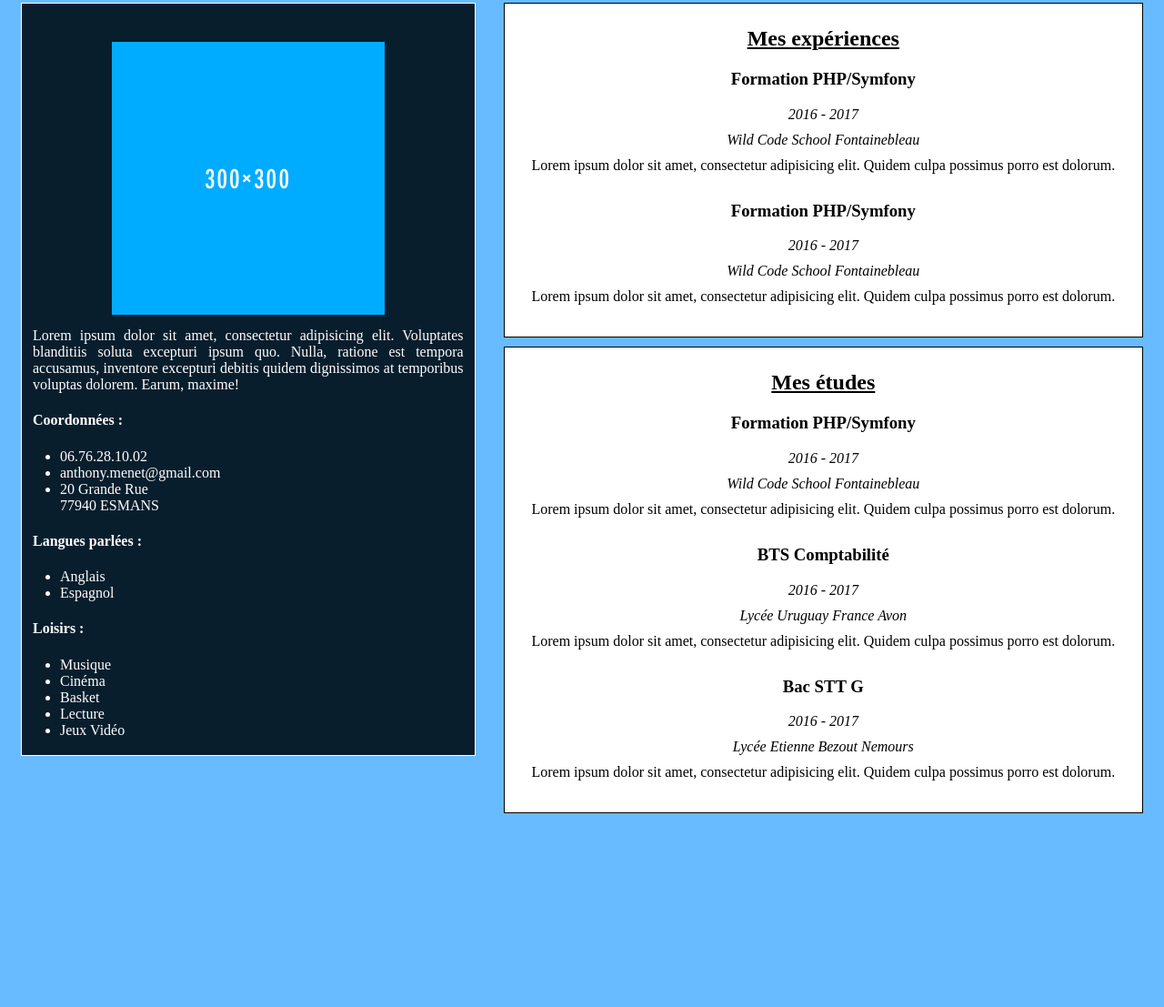
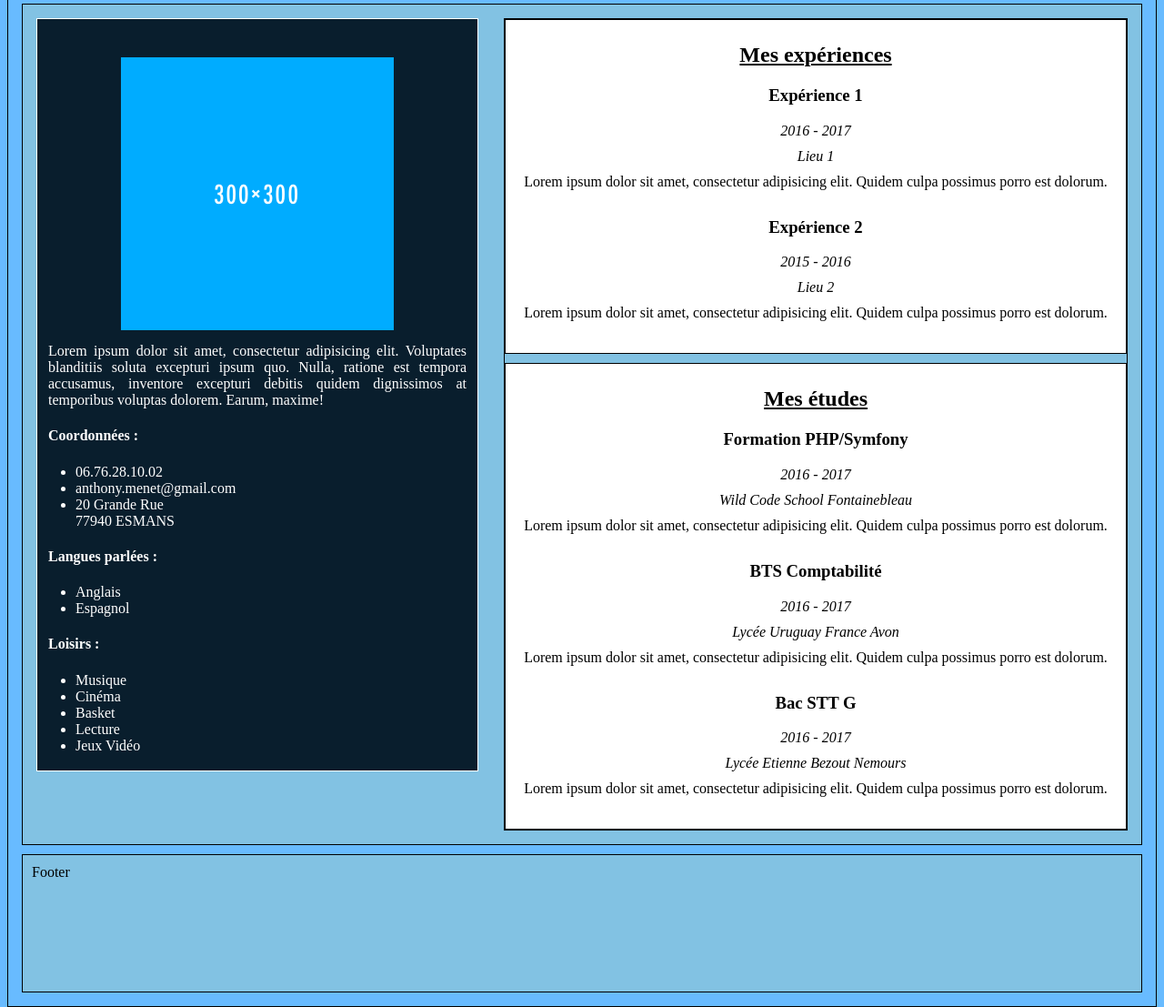
Before and after one commit to Anthooo/CVWild, a plain HTML site: page index.html in a window 1280 px wide. Shown: the part 232-1339 px from the top of the page at 91% size. Before the commit the page ends 1126 px from the top, so only its background shows below. Drawn offline with Linux system fonts and the light colour scheme.

Commit message:
last commit

```diff
--- a/index.html
+++ b/index.html
@@ -10,14 +10,15 @@
 
 <body>
 
-    <header>
+    <div id="header">
         <h1>CV d'Anthony MENET</h1>
-    </header>
+    </div>
 
-    <container>
+    <div id="container">
         <div id="left-box">
             <div class="photo">
-                <img src="images/photo.png"></div>
+                <img src="images/photo.png" alt="photo de profil">
+            </div>
             <p>Lorem ipsum dolor sit amet, consectetur adipisicing elit. Voluptates blanditiis soluta excepturi ipsum quo. Nulla, ratione est tempora accusamus, inventore excepturi debitis quidem dignissimos at temporibus voluptas dolorem. Earum, maxime!</p>
             <h4>Coordonnées :</h4>
             <ul>
@@ -44,15 +45,15 @@
             <div id="experiences-box">
                 <h2>Mes expériences</h2>
                 <div class="experience">
-                    <h3>Formation PHP/Symfony</h3>
+                    <h3>Expérience 1</h3>
                     <p class="date">2016 - 2017</p>
-                    <p class="lieu">Wild Code School Fontainebleau</p>
+                    <p class="lieu">Lieu 1</p>
                     <p class=desc>Lorem ipsum dolor sit amet, consectetur adipisicing elit. Quidem culpa possimus porro est dolorum.</p>
                 </div>
                 <div class="experience">
-                    <h3>Formation PHP/Symfony</h3>
-                    <p class="date">2016 - 2017</p>
-                    <p class="lieu">Wild Code School Fontainebleau</p>
+                    <h3>Expérience 2</h3>
+                    <p class="date">2015 - 2016</p>
+                    <p class="lieu">Lieu 2</p>
                     <p class=desc>Lorem ipsum dolor sit amet, consectetur adipisicing elit. Quidem culpa possimus porro est dolorum.</p>
                 </div>
             </div>
@@ -78,11 +79,11 @@
                 </div>
             </div>
         </div>
-    </container>
+    </div>
 
-    <footer>
-
-    </footer>
+    <div id="footer">
+        <p>Footer</p>
+    </div>
 </body>
 
 </html>
--- a/stylesheet.css
+++ b/stylesheet.css
@@ -1,9 +1,16 @@
+html {
+        height: 100%;
+}
+
 body {
     background-color: rgb(104, 187, 285);
     padding: 15px;
+    border: 1px solid;
+    display: flex;
+    flex-direction: column;
 }
 
-header {
+#header {
     background-color: #82c2e3;
     height: 200px;
     border: 1px solid;
@@ -12,11 +19,14 @@ header {
 }
 
 
-container {
+#container {
     background-color: #82c2e3;
+    border: 1px solid;
+    padding: 15px;
+    margin-bottom: 10px;
 }
 
-footer {
+#footer {
     background-color: #82c2e3;
 }
 
@@ -43,11 +53,7 @@ p {
     text-align: center;
 }
 
-.date {
-    font-style: italic;
-}
-
-.lieu {
+.date, .lieu {
     font-style: italic;
 }
 
@@ -73,6 +79,7 @@ h4 {
 #right-box {
     width: 57%;
     float: right;
+    border: 1px solid;
 }
 #experiences-box {
     background-color: #FFF;
@@ -88,3 +95,9 @@ h4 {
     padding: 5px;
     text-align: center;
 }
+
+#footer {
+    border: 1px solid black;
+    height: 150px;
+    margin-bottom: 0;
+}
```
